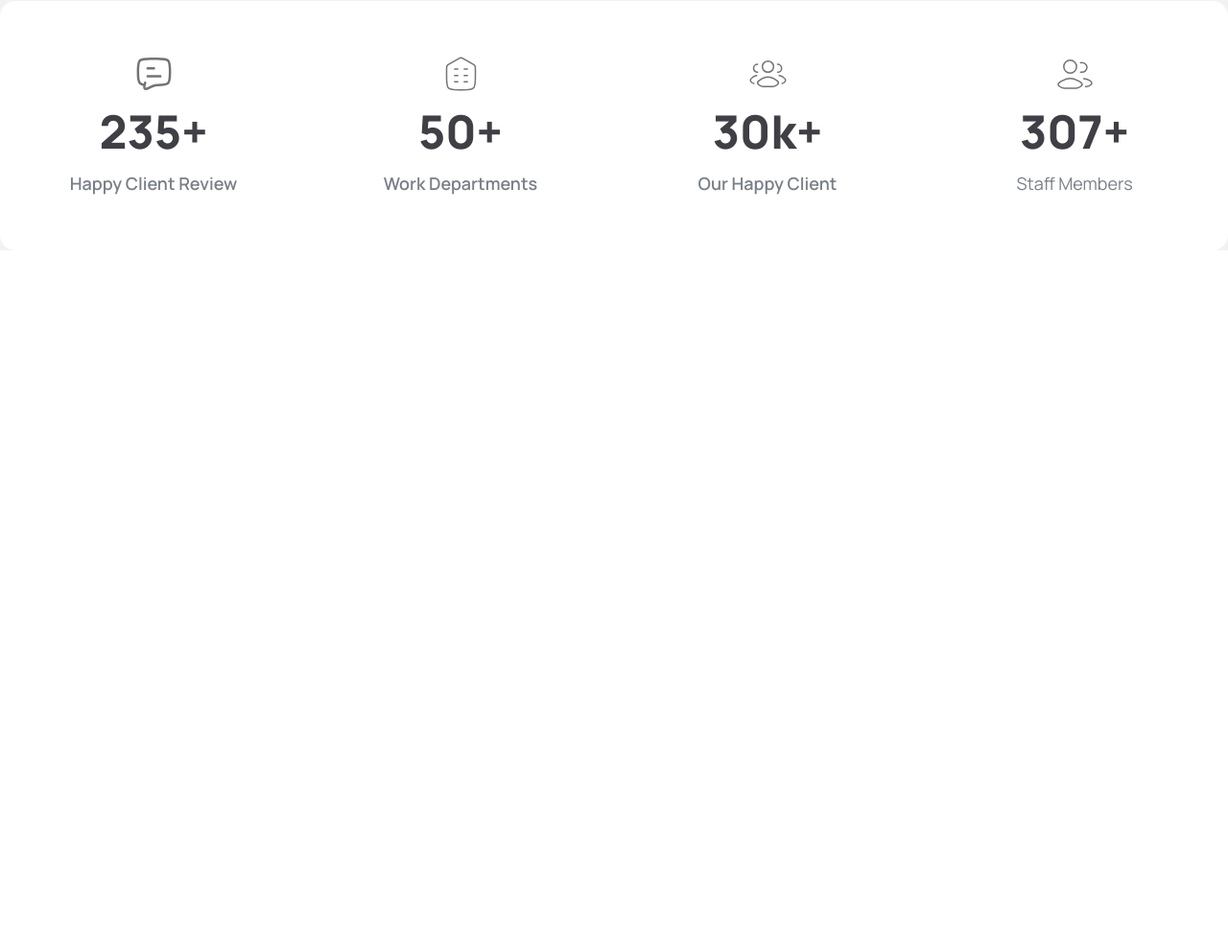
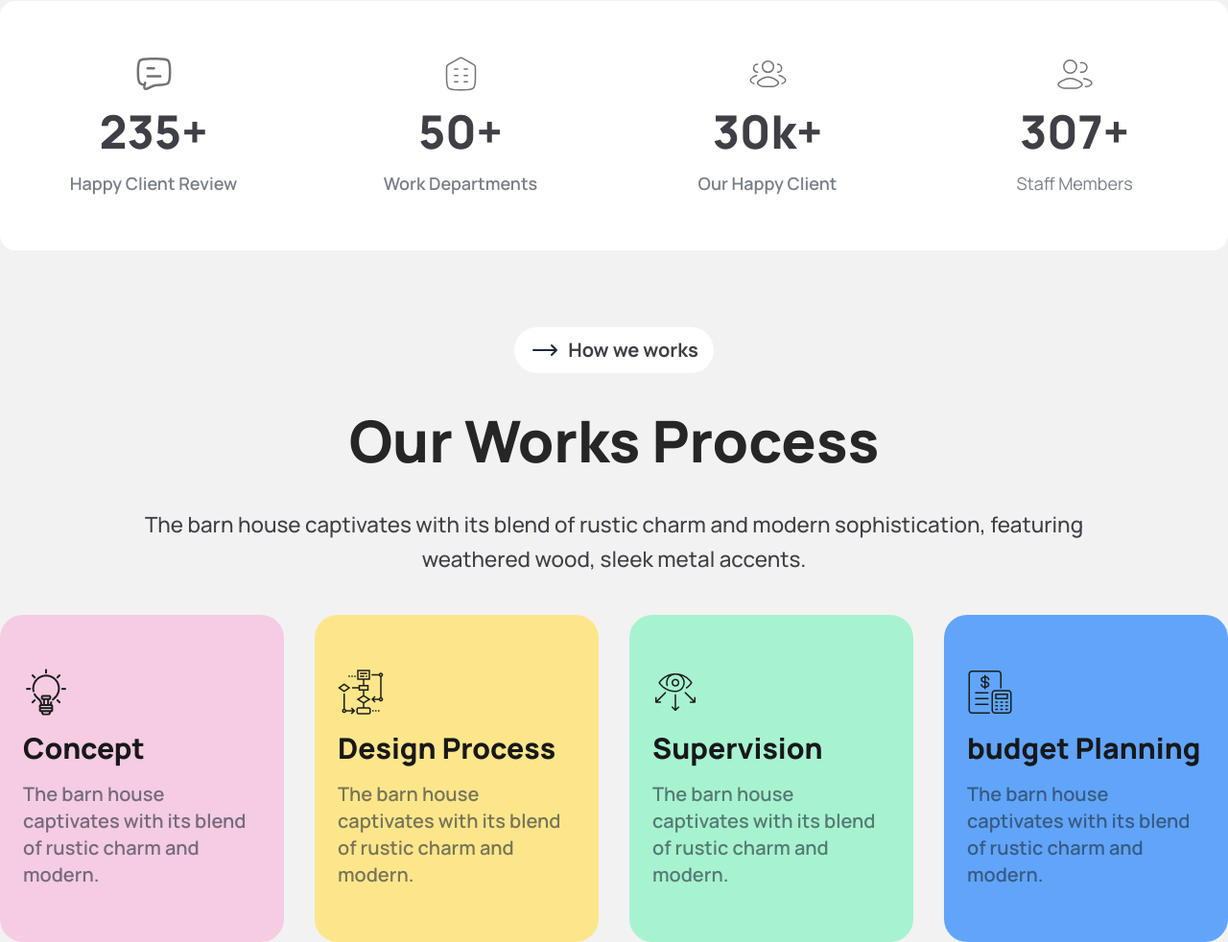
Before and after one commit to Shorno/PH-Assignment-3, a website: page index.html in a window 1280 px wide. Shown: the part 1868-2850 px from the top of the page at 96% size. Before the commit the page ends 2129 px from the top, so only its background shows below. Drawn offline with nearby package versions, Linux system fonts and the light colour scheme.

Commit message:
how we works

```diff
--- a/index.html
+++ b/index.html
@@ -200,6 +200,70 @@
         </div>
     </div>
 
+    <div class="container mx-auto flex flex-col justify-center items-center gap-10 mt-20">
+        <div class="flex px-4 py-2 bg-white rounded-3xl gap-2 items-center justify-center  w-fit">
+            <svg xmlns="http://www.w3.org/2000/svg" fill="none" viewBox="0 0 24 24" stroke-width="1.5"
+                 stroke="currentColor" class="size-8">
+                <path stroke-linecap="round" stroke-linejoin="round"
+                      d="M17.25 8.25 21 12m0 0-3.75 3.75M21 12H3"/>
+            </svg>
+            <p class="text-zinc-700  text-xl font-bold">How we works</p>
+        </div>
+        <h2 class="text-neutral-800 lg:text-6xl text-4xl text-wrap text-center lg:text-start font-black">Our Works
+            Process</h2>
+        <p class="text-zinc-700 lg:text-[1.4rem] text-center lg:text-wrap text-balance lg:max-w-5xl lg:text-center lg:leading-9 text-xl font-medium">
+            The barn house captivates with its blend of rustic charm and
+            modern sophistication, featuring weathered wood, sleek metal accents.</p>
+<!--        4 card row-->
+        <div class="grid lg:grid-cols-4 gap-6 lg:gap-8">
+            <div class="flex flex-col lg:flex-row bg-pink-300/50 rounded-3xl py-10 justify-between">
+                <div class="stat gap-4">
+                    <img src="public/concept.png" alt="concept">
+                    <div class="stat-value text-zinc-900 text-3xl">Concept</div>
+                    <div class="stat-desc text-xl font-semibold text-wrap">The barn house captivates
+                        with its blend of rustic charm
+                        and modern.
+                    </div>
+                </div>
+            </div>
+            <div class="flex flex-col lg:flex-row bg-amber-200 rounded-3xl py-10 justify-between">
+                <div class="stat gap-4">
+                    <img src="public/flow-chart.png" alt="flowchart">
+                    <div class="stat-value text-zinc-900 text-3xl">Design Process</div>
+                    <div class="stat-desc text-xl font-semibold text-wrap">The barn house captivates
+                        with its blend of rustic charm
+                        and modern.
+                    </div>
+                </div>
+            </div>
+
+            <div class="flex flex-col lg:flex-row bg-emerald-200 rounded-3xl py-10 justify-between">
+                <div class="stat gap-4">
+                    <img src="public/vision.png" alt="concept">
+                    <div class="stat-value text-zinc-900 text-3xl">Supervision</div>
+                    <div class="stat-desc text-xl font-semibold text-wrap">The barn house captivates
+                        with its blend of rustic charm
+                        and modern.
+                    </div>
+                </div>
+            </div>
+            <div class="flex flex-col lg:flex-row bg-blue-400 rounded-3xl py-10 justify-between">
+                <div class="stat gap-4">
+                    <img src="public/budget-planning.png" alt="budget plan">
+                    <div class="stat-value text-zinc-900 text-3xl">budget Planning</div>
+                    <div class="stat-desc text-xl font-semibold text-wrap">The barn house captivates
+                        with its blend of rustic charm
+                        and modern.
+                    </div>
+                </div>
+            </div>
+
+
+
+        </div>
+    </div>
+
 </section>
+
 </body>
 </html>
```
